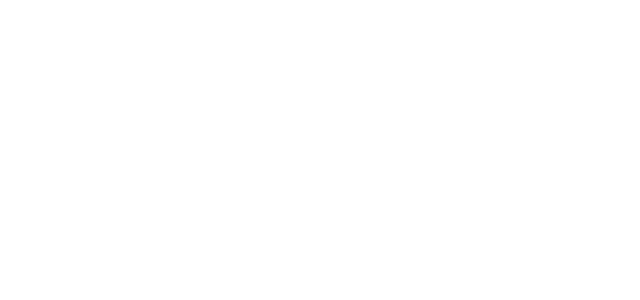
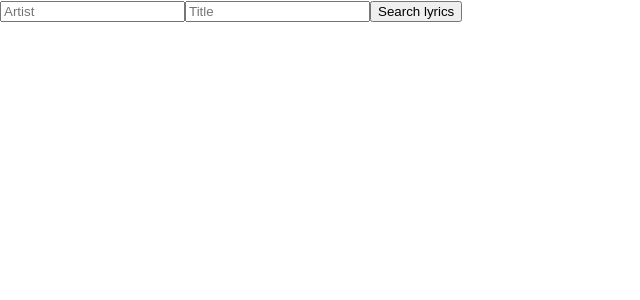
Before and after one commit to PaulCrtr/my-favorite-lyrics, a React (Create React App) app: page / in a window 1280 px wide. Shown: the top 300 px of the page, without its empty margins (0-640 px from the left). Built offline with nearby package versions, Linux system fonts and the light colour scheme.

Commit message:
functional request form

```diff
--- a/src/components/Home.jsx
+++ b/src/components/Home.jsx
@@ -1,7 +1,15 @@
-import React from "react";
+import React, { useState } from "react";
+import RequestForm from "./RequestForm";
 
 const Home = () => {
-  return <div></div>;
+  const [result, setResult] = useState();
+
+  return (
+    <div>
+      <RequestForm setResult={setResult} />
+      <p>{result && result.lyrics}</p>
+    </div>
+  );
 };
 
 export default Home;
--- /dev/null
+++ b/src/components/RequestForm.jsx
@@ -0,0 +1,35 @@
+import React, { useState } from "react";
+import axios from "axios";
+
+const RequestForm = ({ setResult }) => {
+  const [artist, setArtist] = useState("");
+  const [title, setTitle] = useState("");
+
+  const getlyrics = () => {
+    axios
+      .get(`https://api.lyrics.ovh/v1/${artist}/${title}`)
+      .then((res) => res.data.lyrics)
+      .then((res) => setResult({ artist, title, lyrics: res }))
+      .catch(setResult());
+  };
+
+  return (
+    <>
+      <input
+        type="text"
+        value={artist}
+        onChange={(e) => setArtist(e.target.value)}
+        placeholder="Artist"
+      />
+      <input
+        type="text"
+        value={title}
+        onChange={(e) => setTitle(e.target.value)}
+        placeholder="Title"
+      />
+      <button onClick={() => getlyrics()}>Search lyrics </button>
+    </>
+  );
+};
+
+export default RequestForm;
```
